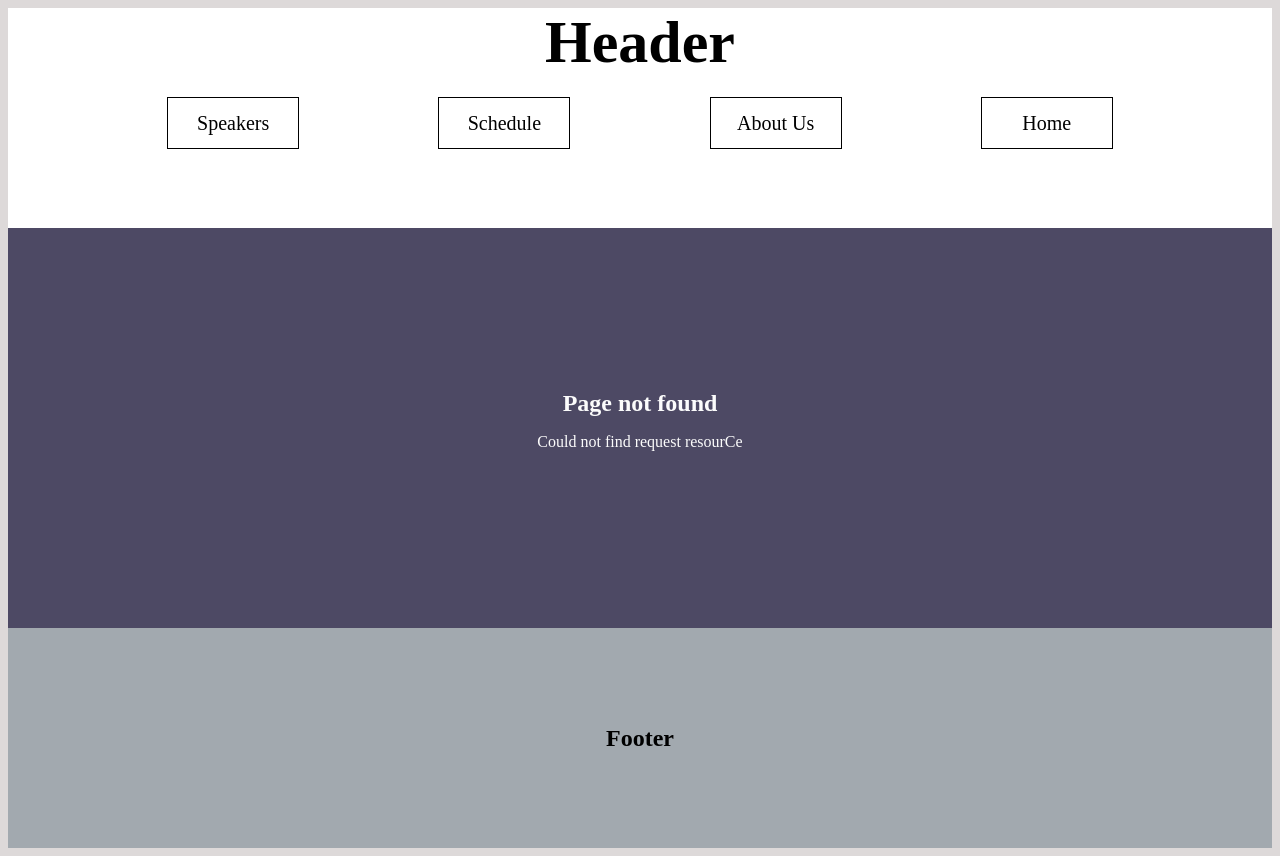
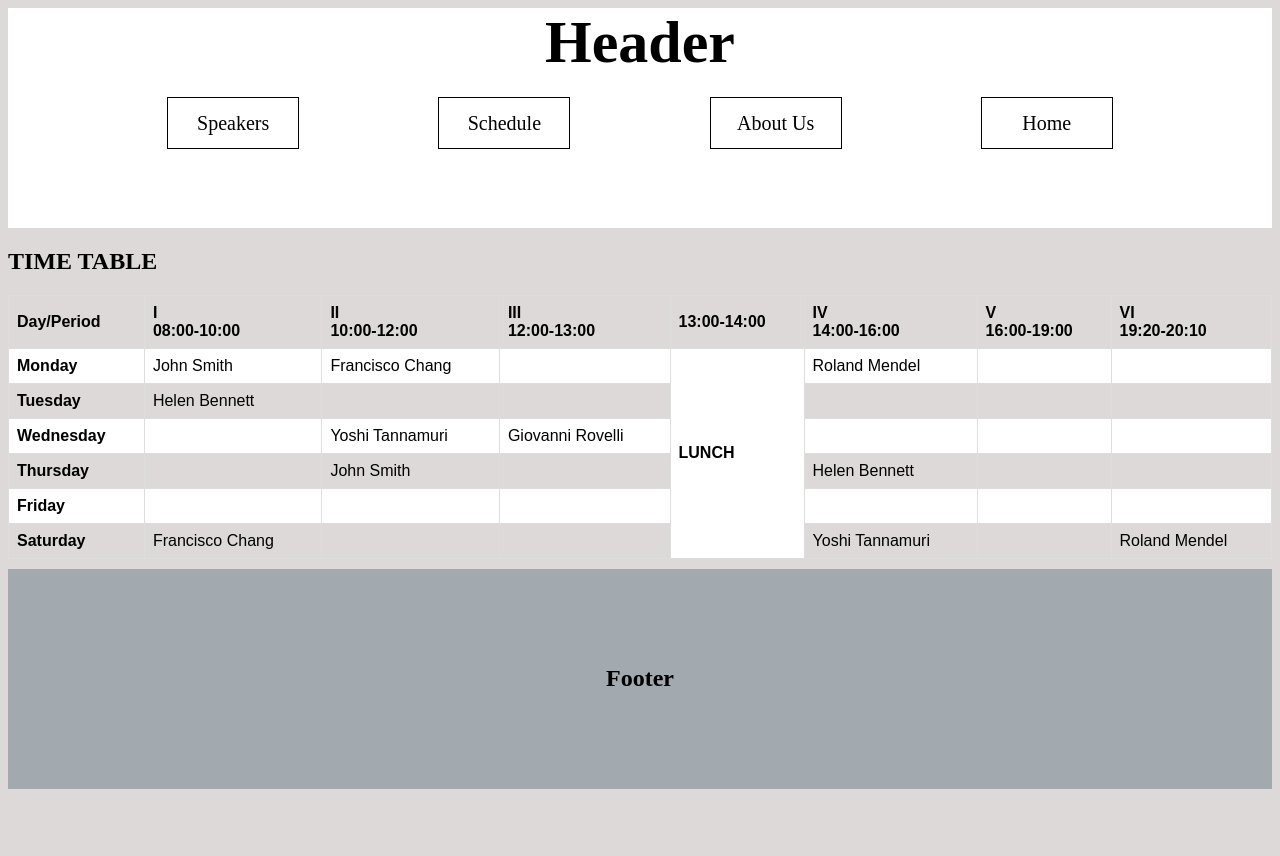
Before and after one commit to laaravel/git-test, a Next.js app: page /schedule in a window 1280 px wide. Before the commit this address had no page. After the commit the page ends 800 px from the top, so only its background shows below. Built offline with nearby package versions, Linux system fonts and the light colour scheme.

Commit message:
feat: sructure and details of schedule page

```diff
--- /dev/null
+++ b/app/schedule/page.jsx
@@ -0,0 +1,79 @@
+import React from 'react'
+
+const Schedule = () => {
+  return (
+    <section>
+          <h1>TIME TABLE</h1>
+    <table>
+        <tr>
+            <th>Day/Period</th>
+            <th>I<br />08:00-10:00</th>
+            <th>II<br />10:00-12:00</th>
+            <th>III<br />12:00-13:00</th>
+            <th>13:00-14:00</th>
+            <th>IV<br />14:00-16:00</th>
+            <th>V<br />16:00-19:00</th>
+            <th>VI<br />19:20-20:10</th>
+        </tr>
+        <tr>
+            <td class="highlight"><b>Monday</b></td>
+            <td>John Smith</td>
+            <td>Francisco Chang</td>
+            <td></td>
+            <td rowspan="6" class="special"><b>LUNCH</b></td>
+            <td>Roland Mendel</td>
+            <td></td>
+            <td></td>
+        </tr>
+        <tr>
+            <td class="highlight"><b>Tuesday</b></td>
+            <td>Helen Bennett</td>
+            <td></td>
+            <td></td>
+            <td></td>
+            <td></td>
+            <td></td>
+        </tr>
+        <tr>
+            <td class="highlight"><b>Wednesday</b></td>
+            <td></td>
+            <td>Yoshi Tannamuri</td>
+            <td>Giovanni Rovelli</td>
+            <td></td>
+            <td></td>
+            <td></td>
+        </tr>
+        <tr>
+            <td class="highlight"><b>Thursday</b></td>
+            <td></td>
+            <td>John Smith</td>
+            <td></td>
+            <td>Helen Bennett</td>
+            <td></td>
+            <td></td>
+        </tr>
+        <tr>
+            <td class="highlight"><b>Friday</b></td>
+            <td></td>
+            <td></td>
+            <td></td>
+            <td></td>
+            <td></td>
+            <td></td>
+
+        </tr>
+        <tr>
+            <td class="highlight"><b>Saturday</b></td>
+            <td>Francisco Chang</td>
+            <td></td>
+            <td></td>
+            <td>Yoshi Tannamuri</td>
+            <td></td>
+            <td>Roland Mendel</td>
+        </tr>
+    </table>
+    </section>
+  )
+}
+
+export default Schedule
```
